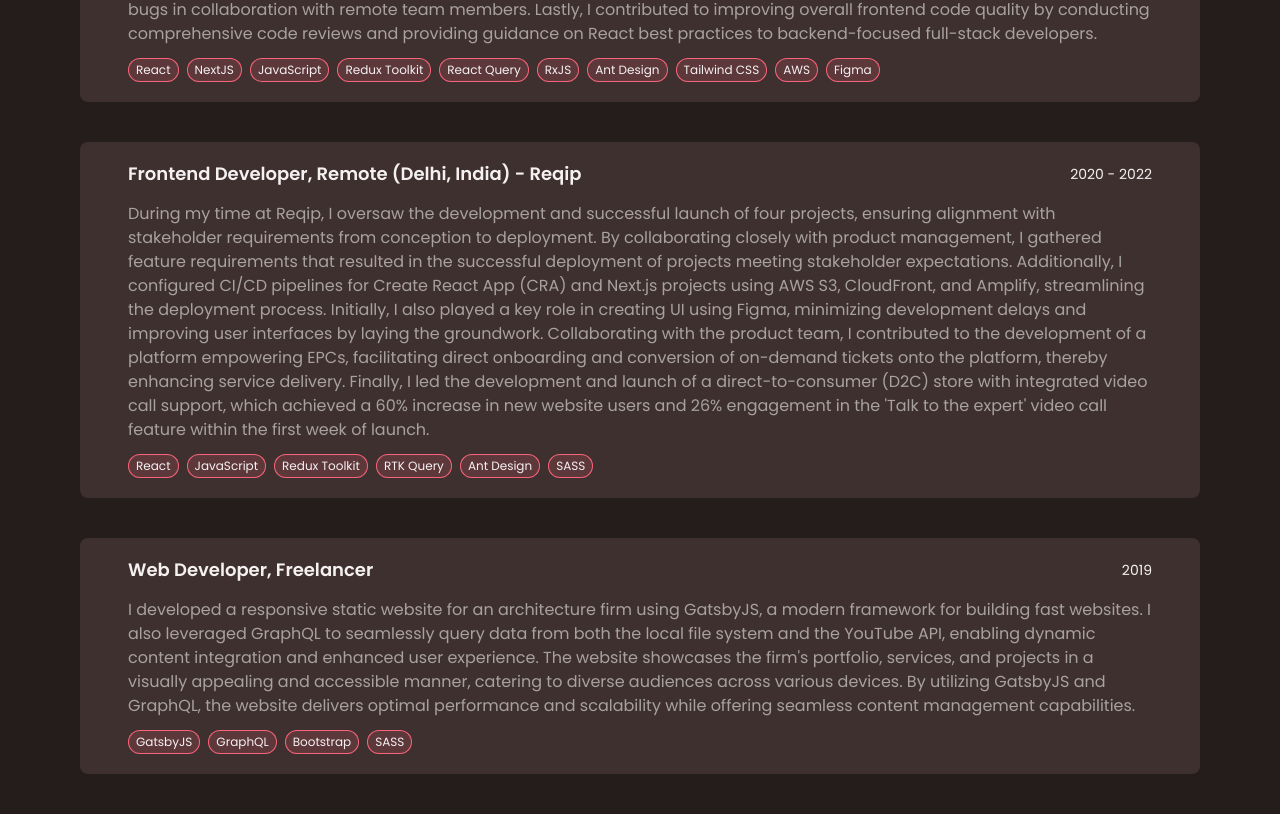
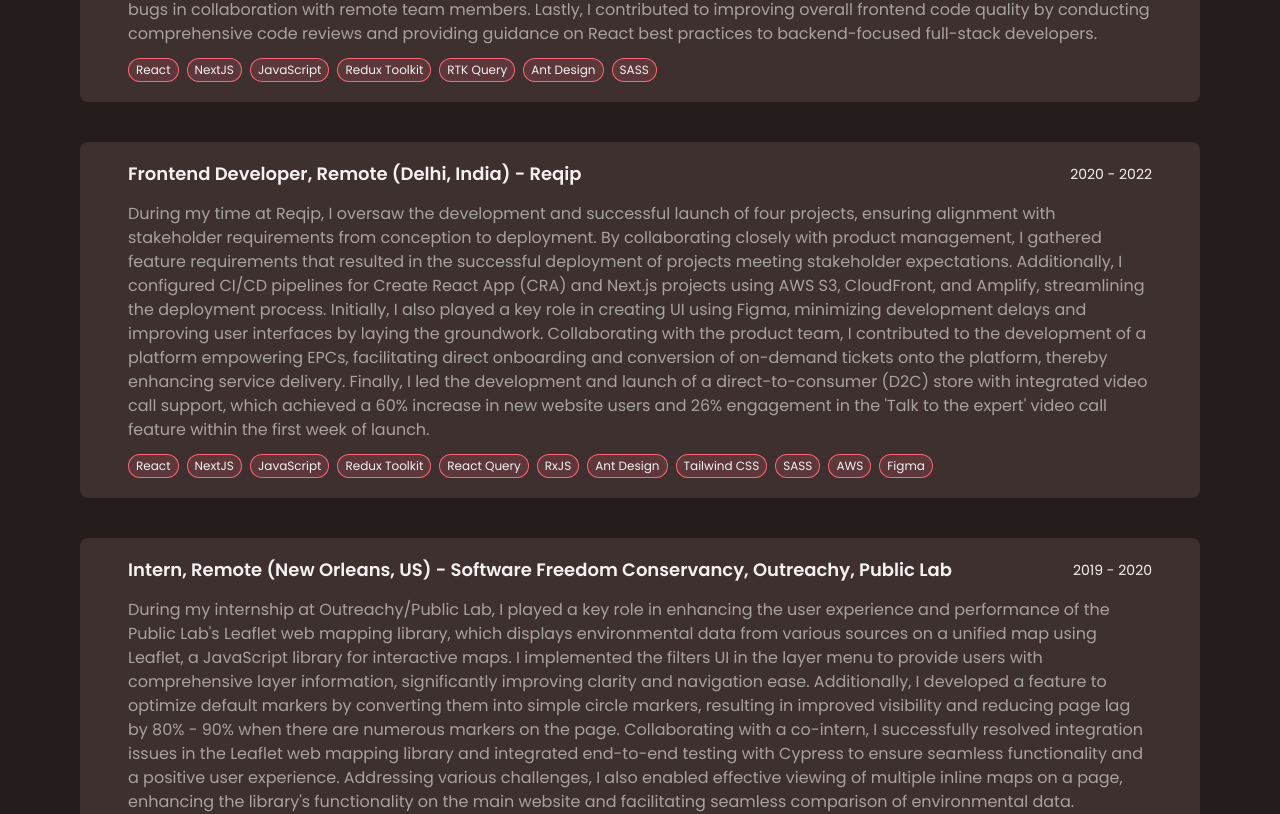
Before and after one commit to crisner/my-portfolio, a Next.js app: page /experience in a window 1280 px wide. Shown: the part 494-1308 px from the top of the page. Built offline with nearby package versions, Linux system fonts and the light colour scheme.

Commit message:
Add internship experience

```diff
--- a/app/experience/page.js
+++ b/app/experience/page.js
@@ -1,6 +1,7 @@
 import Link from "next/link";
 import { ArrowLongRightIcon } from "@heroicons/react/24/outline";
 import Badge from "@/components/Badge";
+import ProjectItem from "@/components/ProjectItem";
 
 export default function WorkExperience() {
   return (
@@ -10,15 +11,10 @@
           Work Experience
         </h2>
         <ul role="list" className="mt-10">
-          <li className="py-5 mb-10 bg-[#3f3030] p-12 rounded-lg">
-            <p className="flex flex-wrap justify-between items-center w-full">
-              <span className="text-lg font-semibold leading-6">
-                Frontend Developer, Remote (Coimbatore, India) - PreSkale{" "}
-              </span>
-              <span className="text-sm">2022 - Present</span>
-            </p>
-            <p className="text-base text-stone-400 mt-4">
-              During my tenure at PreSkale, I spearheaded the implementation of
+          <ProjectItem
+            title="Frontend Developer, Remote (Coimbatore, India) - PreSkale"
+            year="2022 - Present"
+            description="During my tenure at PreSkale, I spearheaded the implementation of
               React best practices, which included adopting a modular component
               architecture and utilizing React hooks for state management. This
               initiative led to a notable 20% reduction in code review time.
@@ -35,30 +31,21 @@
               remote team members. Lastly, I contributed to improving overall
               frontend code quality by conducting comprehensive code reviews and
               providing guidance on React best practices to backend-focused
-              full-stack developers.
-            </p>
-            <div className="flex flex-wrap gap-2 mt-3">
-              <Badge>React</Badge>
-              <Badge>NextJS</Badge>
-              <Badge>JavaScript</Badge>
-              <Badge>Redux Toolkit</Badge>
-              <Badge>React Query</Badge>
-              <Badge>RxJS</Badge>
-              <Badge>Ant Design</Badge>
-              <Badge>Tailwind CSS</Badge>
-              <Badge>AWS</Badge>
-              <Badge>Figma</Badge>
-            </div>
-          </li>
-          <li className="py-5 mb-10 bg-[#3f3030] p-12 rounded-lg">
-            <p className="flex flex-wrap justify-between items-center w-full">
-              <span className="text-lg font-semibold leading-6">
-                Frontend Developer, Remote (Delhi, India) - Reqip{" "}
-              </span>
-              <span className="text-sm">2020 - 2022</span>
-            </p>
-            <p className="text-base text-stone-400 mt-4">
-              During my time at Reqip, I oversaw the development and successful
+              full-stack developers."
+            skills={[
+              "React",
+              "NextJS",
+              "JavaScript",
+              "Redux Toolkit",
+              "RTK Query",
+              "Ant Design",
+              "SASS",
+            ]}
+          />
+          <ProjectItem
+            title="Frontend Developer, Remote (Delhi, India) - Reqip"
+            year="2020 - 2022"
+            description={`During my time at Reqip, I oversaw the development and successful
               launch of four projects, ensuring alignment with stakeholder
               requirements from conception to deployment. By collaborating
               closely with product management, I gathered feature requirements
@@ -75,34 +62,42 @@
               led the development and launch of a direct-to-consumer (D2C) store
               with integrated video call support, which achieved a 60% increase
               in new website users and 26% engagement in the 'Talk to the
-              expert' video call feature within the first week of launch.
-            </p>
-            <div className="flex flex-wrap gap-2 mt-3">
-              <Badge>React</Badge>
-              <Badge>JavaScript</Badge>
-              <Badge>Redux Toolkit</Badge>
-              <Badge>RTK Query</Badge>
-              <Badge>Ant Design</Badge>
-              <Badge>SASS</Badge>
-            </div>
-          </li>
-          <li className="py-5 bg-[#3f3030] p-12 rounded-lg">
-            <p className="flex flex-wrap justify-between items-center w-full">
-              <span className="text-lg font-semibold leading-6">
-                Web Developer, Freelancer{" "}
-              </span>
-              <span className="text-sm">2019</span>
-            </p>
-            <p className="text-base text-stone-400 mt-4">
-            I developed a responsive static website for an architecture firm using GatsbyJS, a modern framework for building fast websites. I also leveraged GraphQL to seamlessly query data from both the local file system and the YouTube API, enabling dynamic content integration and enhanced user experience. The website showcases the firm's portfolio, services, and projects in a visually appealing and accessible manner, catering to diverse audiences across various devices. By utilizing GatsbyJS and GraphQL, the website delivers optimal performance and scalability while offering seamless content management capabilities.
-            </p>
-            <div className="flex flex-wrap gap-2 mt-3">
-              <Badge>GatsbyJS</Badge>
-              <Badge>GraphQL</Badge>
-              <Badge>Bootstrap</Badge>
-              <Badge>SASS</Badge>
-            </div>
-          </li>
+              expert' video call feature within the first week of launch.`}
+            skills={[
+              "React",
+              "NextJS",
+              "JavaScript",
+              "Redux Toolkit",
+              "React Query",
+              "RxJS",
+              "Ant Design",
+              "Tailwind CSS",
+              "SASS",
+              "AWS",
+              "Figma",
+            ]}
+          />
+          <ProjectItem
+            title="Intern, Remote (New Orleans, US) - Software Freedom Conservancy, Outreachy, Public Lab"
+            description={`During my internship at Outreachy/Public Lab, I played a key role in enhancing the user experience and performance of the Public Lab's Leaflet web mapping library, which displays environmental data from various sources on a unified map using Leaflet, a JavaScript library for interactive maps. I implemented the filters UI in the layer menu to provide users with comprehensive layer information, significantly improving clarity and navigation ease. Additionally, I developed a feature to optimize default markers by converting them into simple circle markers, resulting in improved visibility and reducing page lag by 80% - 90% when there are numerous markers on the page. Collaborating with a co-intern, I successfully resolved integration issues in the Leaflet web mapping library and integrated end-to-end testing with Cypress to ensure seamless functionality and a positive user experience. Addressing various challenges, I also enabled effective viewing of multiple inline maps on a page, enhancing the library's functionality on the main website and facilitating seamless comparison of environmental data.`}
+            skills={['JavaScript', 'Leaflet', 'Cypress', 'Travis-CI']}
+            year='2019 - 2020'
+          />
+          <ProjectItem
+            title="Web Developer, Freelancer"
+            year="2019"
+            description={`I developed a responsive static website for an architecture firm
+              using GatsbyJS, a modern framework for building fast websites. I
+              also leveraged GraphQL to seamlessly query data from both the
+              local file system and the YouTube API, enabling dynamic content
+              integration and enhanced user experience. The website showcases
+              the firm's portfolio, services, and projects in a visually
+              appealing and accessible manner, catering to diverse audiences
+              across various devices. By utilizing GatsbyJS and GraphQL, the
+              website delivers optimal performance and scalability while
+              offering seamless content management capabilities.`}
+            skills={["GatsbyJS", "GraphQL", "Bootstrap", "SASS"]}
+          />
         </ul>
         <Link href="/projects" className="flex items-center gap-2 mt-16">
           <small>Check out my side projects</small>
--- a/components/ProjectItem.js
+++ b/components/ProjectItem.js
@@ -15,14 +15,14 @@
   return (
     <li className="py-5 mb-10 bg-[#3f3030] p-12 rounded-lg">
       <p className="flex flex-wrap justify-between items-center w-full">
-        <a
+        {link ? <a
           href={link}
           target="_blank"
           className="flex gap-2 items-baseline link-text"
         >
           <span className="text-lg font-semibold leading-6">{title}</span>
           <ArrowUpRightIcon className="h-3 w-3" />
-        </a>
+        </a>: <span className="text-lg font-semibold leading-6">{title}</span>}
         {year && <span className="text-sm">{year}</span>}
       </p>
       <div className="flex flex-wrap gap-2 justify-evenly items-start  mt-4">
```
